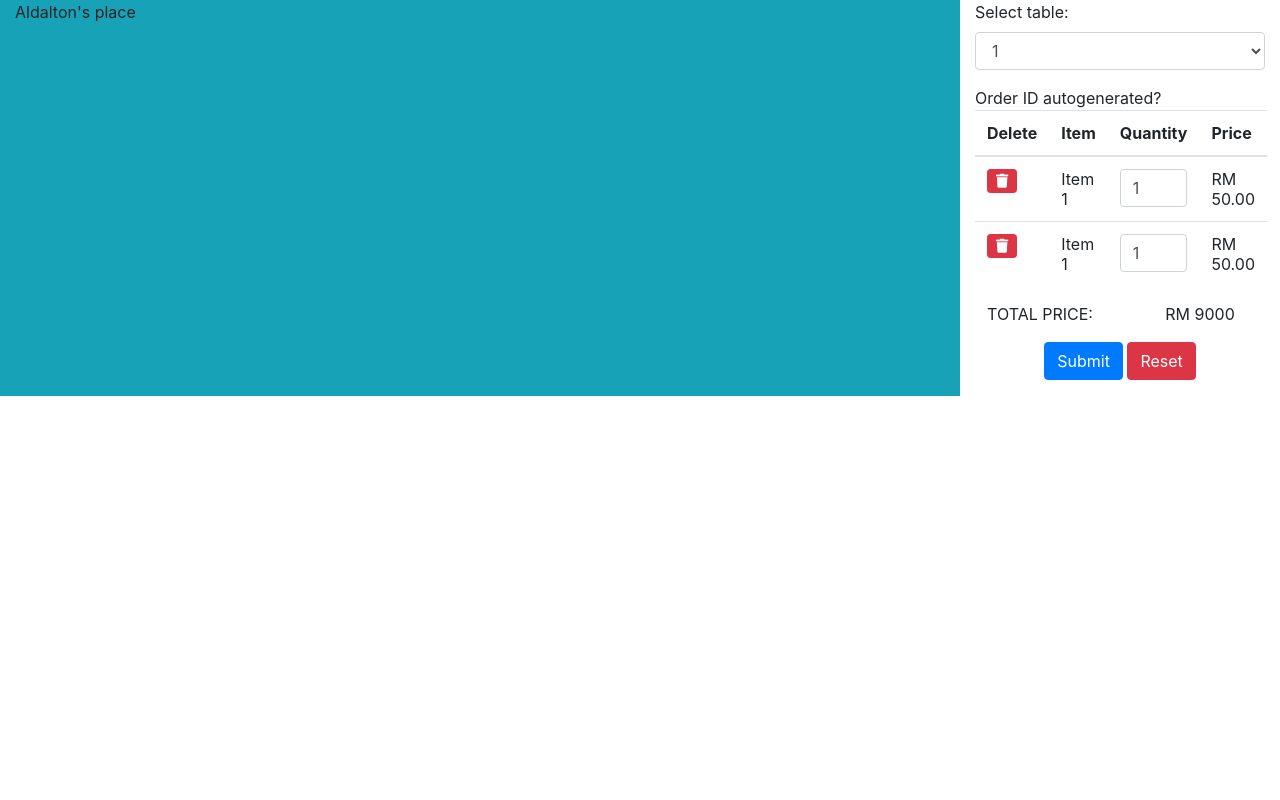
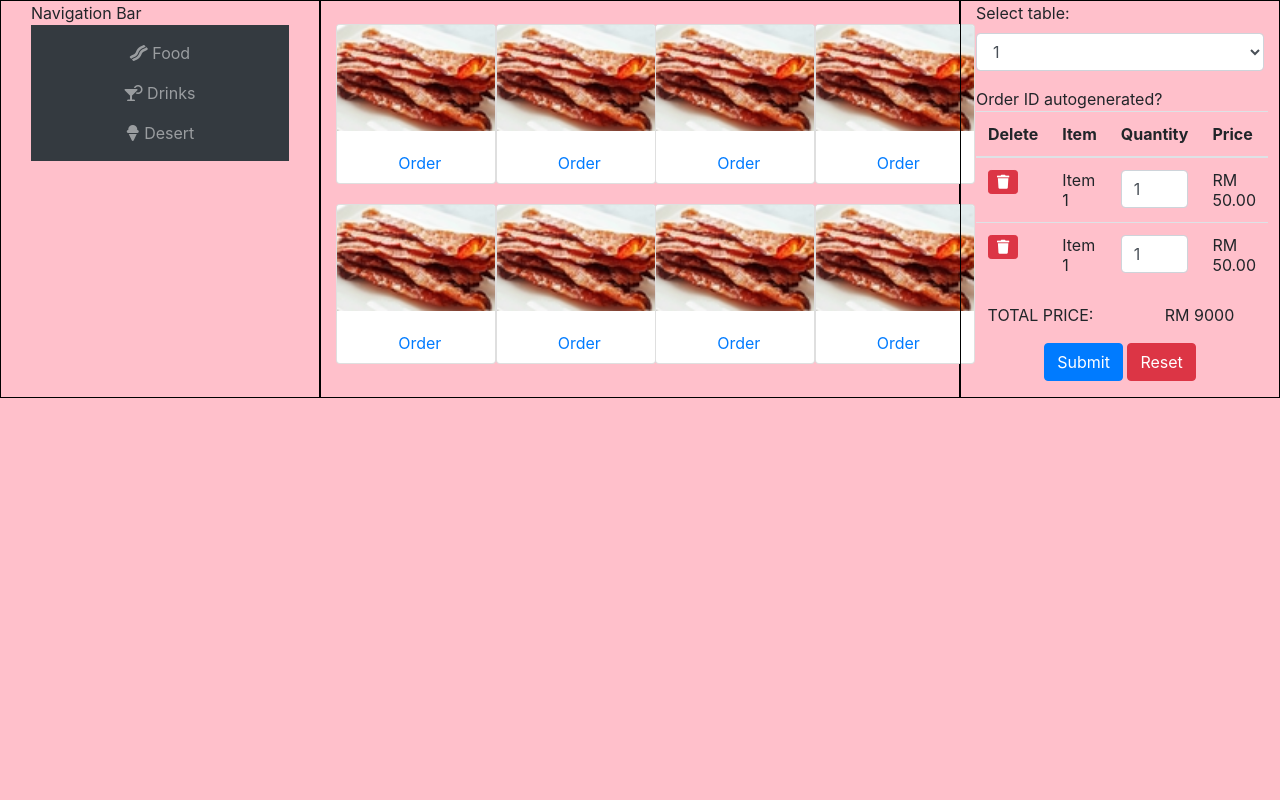
Before and after one commit to TeradonGenesis/FoodSmith-Cafe-POS-System, a PHP site: page /foodordercart.php in a window 1280 px wide. Run offline with PHP 8.4, Linux system fonts and the light colour scheme.

Commit message:
AC designed the navigation bar and food menu item listings

```diff
--- /dev/null
+++ b/css/foodlisting.css
@@ -0,0 +1,31 @@
+body{
+    background-color: pink;
+}
+
+.btnfood1{
+
+    margin-left: 18%;
+    padding:inherit;
+}
+
+.lulw{
+    border: 1px solid black;
+
+}
+
+
+.lulw2{
+    border: 1px solid black;
+}
+
+.lulw3{
+    border: 1px solid black;
+}
+
+.food2{
+    padding-top: 20px;
+}
+
+.food1{
+    padding-top: 23px;
+}
--- a/foodordercart.php
+++ b/foodordercart.php
@@ -1,24 +1,116 @@
 <!DCOCTYPE html>
     <html lang="en">
+
     <head>
         <title>Food Order Cart</title>
         <!--Required meta tags-->
-        <meta charset="utf-8"/>
-        <meta name="viewport" href="css/bootstrap.min.css" integrity="sha384-ggOyR0iXCbMQv3Xipma34MD+dH/1fQ784/j6cY/iJTQUOhcWr7x9JvoRxT2MZw1T" crossorigin="anonymous"/>
+        <meta charset="utf-8" />
+        <meta name="viewport" href="css/bootstrap.min.css" integrity="sha384-ggOyR0iXCbMQv3Xipma34MD+dH/1fQ784/j6cY/iJTQUOhcWr7x9JvoRxT2MZw1T" crossorigin="anonymous" />
         <!--Bootstrap CSS-->
-        <link rel="stylesheet" href="css/bootstrap.min.css"/>
-        <link rel="stylesheet" href="fontawesome/css/all.min.css"/>
+        <link rel="stylesheet" href="css/bootstrap.min.css" />
+        <link rel="stylesheet" href="fontawesome/css/all.min.css" />
+        <link rel="stylesheet" href="css/foodlisting.css" />
 
 
 
     </head>
+
     <body>
         <div class="container-fluid">
             <div class="row">
-                <div class="col-md-9 bg-info">
-                    Aldalton's place
+                <div class="col-md-3 col-sm-3 lulw">
+                    <div class="col-md-12">
+                        Navigation Bar
+
+                        <nav class="navbar navbar-dark  bg-dark" id="foodNavBar">
+                            <ul class="navbar-nav nav-fill w-100">
+                                <li class="nav-item">
+                                    <a class="nav-link" href="#" id="foodNav"><i class="fas fa-bacon"></i> Food</a>
+                                </li>
+                                <li class="nav-item">
+                                    <a class="nav-link" href="#" id="drinksNav"><i class="fas fa-cocktail"></i> Drinks</a>
+                                </li>
+                                <li class="nav-item">
+                                    <a class="nav-link" href="#" id="desertNav"><i class="fas fa-ice-cream"></i> Desert</a>
+                                </li>
+                            </ul>
+                        </nav>
                     </div>
-                <div class="col-md-3 ml-auto">
+                </div>
+                <div class="col-md-6 col-sm-6 lulw2">
+                    <div class="row food1">
+                        <div class="col-md-3 col-sm-3">
+                            <div class="card" style="width: 10rem; height: 10rem;">
+                                <img src="images/bacon.jpg" class="card-img-top" alt="...">
+                                <div class="card-body">
+                                    <a href="#" class="btnfood1 btn-transparent">Order</a>
+                                </div>
+                            </div>
+                        </div>
+                        <div class="col-md-3 col-sm-3">
+                            <div class="card" style="width: 10rem; height: 10rem;">
+                                <img src="images/bacon.jpg" class="card-img-top" alt="...">
+                                <div class="card-body">
+                                    <a href="#" class="btnfood1 btn-transparent">Order</a>
+                                </div>
+                            </div>
+                        </div>
+                        <div class="col-md-3 col-sm-3">
+                            <div class="card" style="width: 10rem; height: 10rem;">
+                                <img src="images/bacon.jpg" class="card-img-top" alt="...">
+                                <div class="card-body">
+                                    <a href="#" class="btnfood1 btn-transparent">Order</a>
+                                </div>
+                            </div>
+                        </div>
+                        <div class="col-md-3 col-sm-3">
+                            <div class="card" style="width: 10rem; height: 10rem;">
+                                <img src="images/bacon.jpg" class="card-img-top" alt="...">
+                                <div class="card-body">
+                                    <a href="#" class="btnfood1 btn-transparent">Order</a>
+                                </div>
+                            </div>
+                        </div>
+
+                    </div>
+                     <div class="row food2">
+                        <div class="col-md-3 col-sm-3">
+                            <div class="card" style="width: 10rem; height: 10rem;">
+                                <img src="images/bacon.jpg" class="card-img-top" alt="...">
+                                <div class="card-body">
+                                    <a href="#" class="btnfood1 btn-transparent">Order</a>
+                                </div>
+                            </div>
+                        </div>
+                        <div class="col-md-3 col-sm-3">
+                            <div class="card" style="width: 10rem; height: 10rem;">
+                                <img src="images/bacon.jpg" class="card-img-top" alt="...">
+                                <div class="card-body">
+                                    <a href="#" class="btnfood1 btn-transparent">Order</a>
+                                </div>
+                            </div>
+                        </div>
+                        <div class="col-md-3 col-sm-3">
+                            <div class="card" style="width: 10rem; height: 10rem;">
+                                <img src="images/bacon.jpg" class="card-img-top" alt="...">
+                                <div class="card-body">
+                                    <a href="#" class="btnfood1 btn-transparent">Order</a>
+                                </div>
+                            </div>
+                        </div>
+                        <div class="col-md-3 col-sm-3">
+                            <div class="card" style="width: 10rem; height: 10rem;">
+                                <img src="images/bacon.jpg" class="card-img-top" alt="...">
+                                <div class="card-body">
+                                    <a href="#" class="btnfood1 btn-transparent">Order</a>
+                                </div>
+                            </div>
+                        </div>
+
+                    </div>
+
+                </div>
+                <div class="col-md-3 ml-auto lulw3">
                     <div class="row">
                         <div class="col-md-12">
                             <div class="form-group">
@@ -31,11 +123,11 @@
                                 </select>
                             </div>
                         </div>
-                        <div class="col-md-12">
+                        <div class="col-md-12 ">
                             <!--Autoincremented based on Order ID in database-->
                             Order ID autogenerated?
                         </div>
-                        <div class="col-md-12">
+                        <div class="col-md-12 ">
                             <table id="table" class="table">
                                 <thead>
                                     <th scope="col">Delete</th>
@@ -53,7 +145,7 @@
                                         </th>
                                         <td>Item 1</td>
                                         <td>
-                                            <input class="form-control" type="number" value="1"/>
+                                            <input class="form-control" type="number" value="1" />
                                         </td>
                                         <td>RM 50.00</td>
                                     </tr>
@@ -66,22 +158,22 @@
                                         </th>
                                         <td>Item 1</td>
                                         <td>
-                                            <input class="form-control" type="number" value="1"/>
+                                            <input class="form-control" type="number" value="1" />
                                         </td>
                                         <td>RM 50.00</td>
                                     </tr>
                                 </tbody>
                             </table>
                         </div>
-                        <div class="col-md-6">
-                            <p class="text-center">TOTAL PRICE:</p>
+                        <div class="col-md-6 ">
+                            <p class="text-center" id="totalprice">TOTAL PRICE:</p>
                         </div>
-                        <div class="col-md-6">
+                        <div class="col-md-6 col-sm-6">
                             <p id="totalAmt" class="text-center">RM 9000</p>
                         </div>
                         <div class="col-md-12">
                             <p class="text-center">
-                                <button type="button" id="submitBtn"class="btn btn-primary">Submit</button>
+                                <button type="button" id="submitBtn" class="btn btn-primary">Submit</button>
                                 <button type="button" id="resetBtn" class="btn btn-danger">Reset</button>
                             </p>
                         </div>
@@ -97,14 +189,16 @@
         <script src="js/jquery-3.4.1.slim.min.js"></script>
         <script src="js/bootstrap.min.js"></script>
         <script>
-            $('.table tbody').on('click','.btn',function(){
+            $('.table tbody').on('click', '.btn', function() {
                 $(this).closest('tr').remove(); //removes the closest table row, in this case, the table row where the delete button is pressed
             });
 
-            $('#resetBtn').on('click',function(){
+            $('#resetBtn').on('click', function() {
                 $('#table tbody').empty(); //empties the table
                 $('#totalAmt').text("RM 0");
             });
+
         </script>
     </body>
+
     </html>
```
Also changed, not shown: images/bacon.jpg (added). Lines whose indentation alone changed are shown as unchanged.
